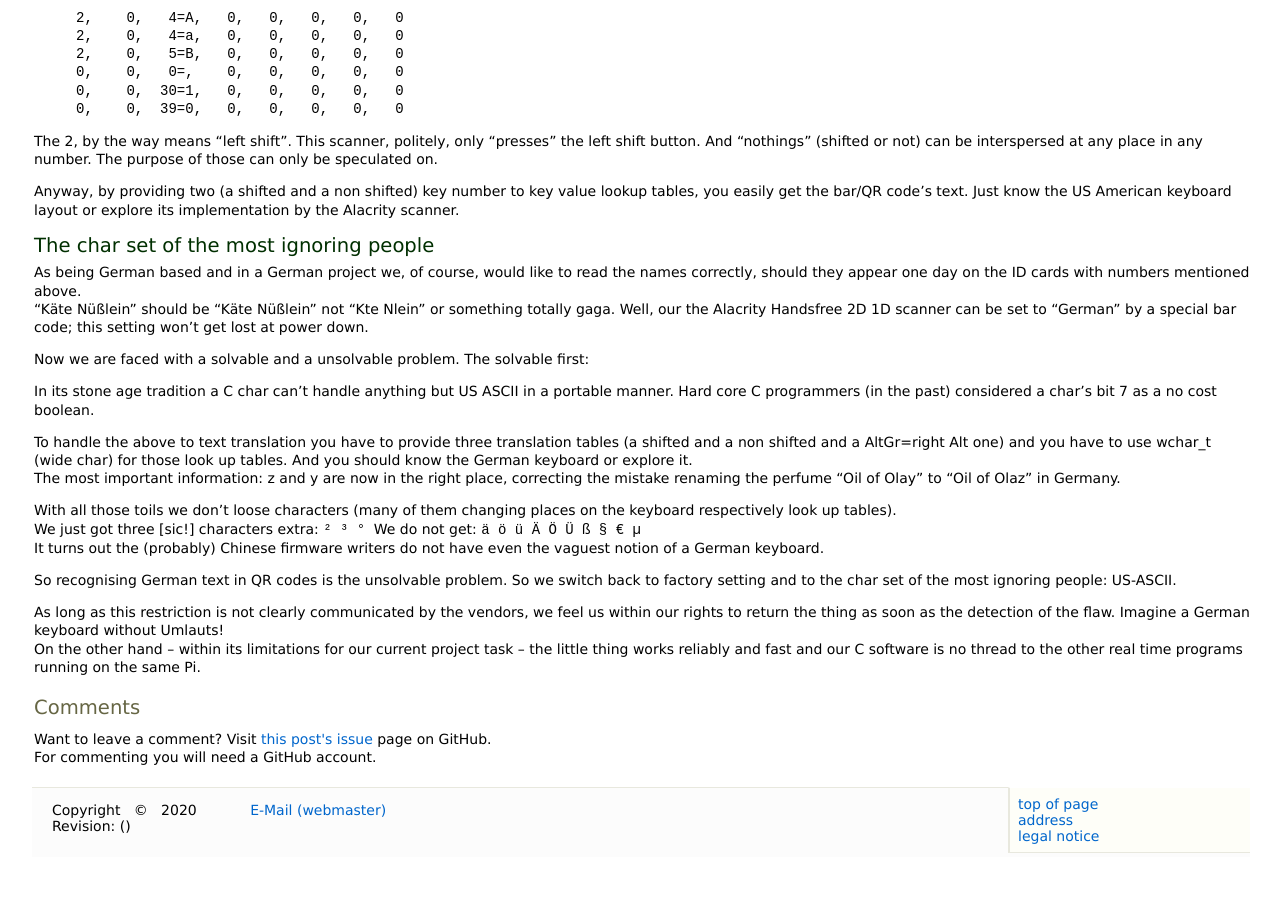
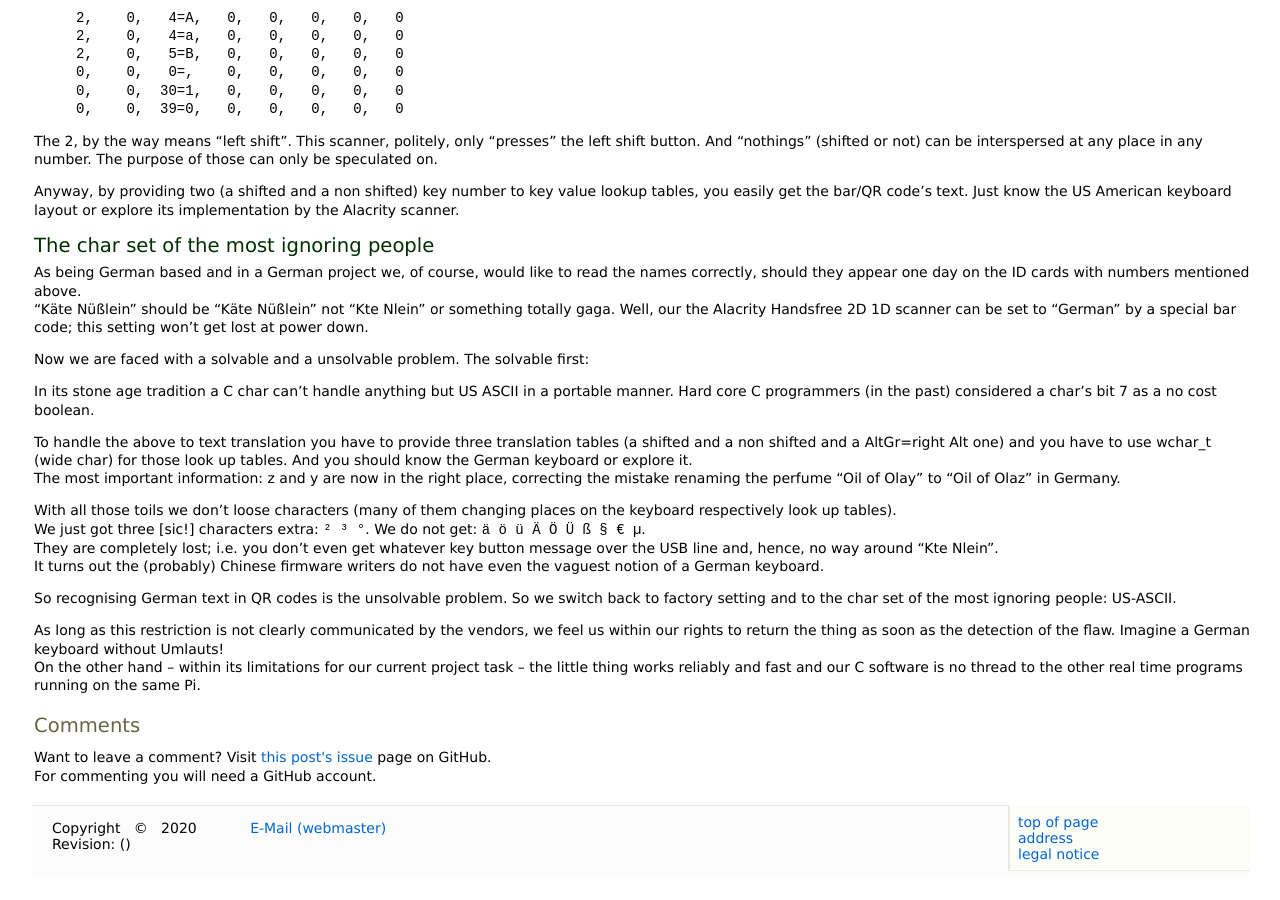
Before and after one commit to a-weinert/a-weinert.github.io, a Jekyll site: the page built from _posts/2020-10-05-raspiQRcodeScann.md, in a window 1280 px wide and 900 px high, scrolled down 1399 px. Built offline with Jekyll 4.4.1, drawn with Linux system fonts in a browser that asks for light colours.

Commit message:
scanner post corr.2

```diff
--- a/_posts/2020-10-05-raspiQRcodeScann.md
+++ b/_posts/2020-10-05-raspiQRcodeScann.md
@@ -135,8 +135,10 @@ place, correcting the mistake renaming the perfume
 
 With all those toils we don't loose characters (many of them
 changing places on the keyboard respectively look up tables).
-We just got three [sic!] characters extra: ``² ³ °  ``
-We do not get: ``ä ö ü Ä Ö Ü ß § € µ``
+We just got three [sic!] characters extra: ``² ³ ° ``.
+We do not get: ``ä ö ü Ä Ö Ü ß § € µ``.
+They are completely lost; i.e. you don't even get whatever key button message
+over the USB line and, hence, no way around "Kte Nlein".
 It turns out the (probably) Chinese firmware writers do not
 have even the vaguest notion of a German keyboard.
 
```
